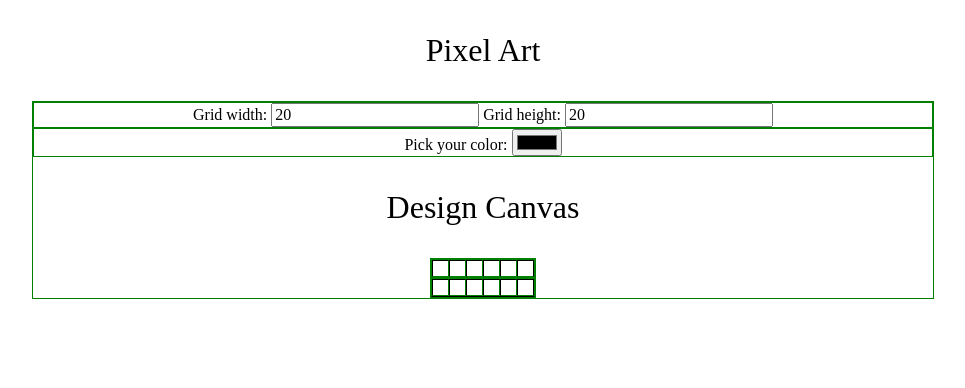
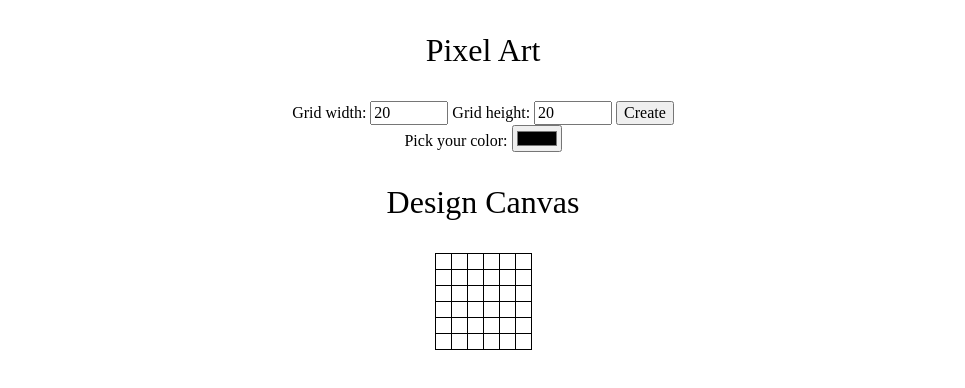
Before and after one commit to godszerg86/_MyPixel, a plain HTML site: page index.html in a window 1280 px wide. Shown: the whole page, without its empty margins (157-1122 px from the left). Drawn offline with Linux system fonts and the light colour scheme.

Commit message:
final project

```diff
--- a/index.html
+++ b/index.html
@@ -1,6 +1,5 @@
 <!DOCTYPE html>
 <html>
-
 <head>
     <meta charset="utf-8" />
     <meta http-equiv="X-UA-Compatible" content="IE=edge">
@@ -8,18 +7,17 @@
     <meta name="viewport" content="width=device-width, initial-scale=1">
     <link rel="stylesheet" href="normalize.css">
     <link rel="stylesheet" type="text/css" media="screen" href="main.css" />
-    <script src="main.js"></script>
 </head>
-
 <body>
     <p class="pixel-art-header">Pixel Art</p>
     <div class="main-container">
         <div class="grid-builder">
             <form action="">
                 <span>Grid width:</span>
-                <input type="number" value="20" name="gridWidth">
+                <input type="number" value="20" id="gridWidth" class="input-style">
                 <span>Grid height:</span>
-                <input type="number" value="20" name="gridHeight">
+                <input type="number" value="20" id="gridHeight" class="input-style">
+                <input type="button" value="Create" id="createButton">
             </form>
         </div>
         <div class="color-picker">
@@ -28,6 +26,38 @@
         </div>
         <p class="table-name">Design Canvas</p>
         <div class="grid-container">
+            <div class="grid-row">
+                <div class="grid-cell"></div>
+                <div class="grid-cell"></div>
+                <div class="grid-cell"></div>
+                <div class="grid-cell"></div>
+                <div class="grid-cell"></div>
+                <div class="grid-cell cell-last"></div>
+            </div>
+            <div class="grid-row">
+                <div class="grid-cell"></div>
+                <div class="grid-cell"></div>
+                <div class="grid-cell"></div>
+                <div class="grid-cell"></div>
+                <div class="grid-cell"></div>
+                <div class="grid-cell cell-last"></div>
+            </div>
+            <div class="grid-row">
+                <div class="grid-cell"></div>
+                <div class="grid-cell"></div>
+                <div class="grid-cell"></div>
+                <div class="grid-cell"></div>
+                <div class="grid-cell"></div>
+                <div class="grid-cell cell-last"></div>
+            </div>
+            <div class="grid-row">
+                <div class="grid-cell"></div>
+                <div class="grid-cell"></div>
+                <div class="grid-cell"></div>
+                <div class="grid-cell"></div>
+                <div class="grid-cell"></div>
+                <div class="grid-cell cell-last"></div>
+            </div>
             <div class="grid-row">
                 <div class="grid-cell"></div>
                 <div class="grid-cell"></div>
@@ -45,10 +75,9 @@
                 <div class="grid-cell cell-last"></div>
             </div>
         </div>
-
-
     </div>
     </div>
+    <script src="main.js"></script>
 </body>
 
 </html>
--- a/main.css
+++ b/main.css
@@ -1,6 +1,4 @@
-div {
-    border: 1px solid green;
-}
+
 
 body {
     text-align: center;
@@ -15,10 +13,13 @@ p {
     flex-wrap: wrap;
     justify-content: space-around;
     align-items: center;
-    width: 900px;
+    width: 100%;
     margin: 0 auto;
 }
 
+.input-style{
+    width: 70px;
+}
 .grid-builder {
     width: 100%;
 }
@@ -39,6 +40,14 @@ p {
     margin-right: 0px;
     margin-left: 0px;
 }
+.grid-row{
+    margin: 0 auto;
+    min-width: 12px;
+
+    display: flex;
+    justify-content: center;
+
+}
 
 .cell-last{
     border-right: 1px solid black;
@@ -47,11 +56,3 @@ p {
 .row-last{
     border-bottom: 1px solid black;
 }
-.grid-row{
-    margin: 0 auto;
-    min-width: 12px;
-
-    display: flex;
-    justify-content: center;
-
-}
--- a/main.js
+++ b/main.js
@@ -0,0 +1,35 @@
+let gridContainer = document.querySelector(".grid-container");
+gridContainer.addEventListener("click", colorize, false);
+
+function colorize(element) {
+  if (element.target.className === "grid-cell" || element.target.className === "grid-cell cell-last") {
+    element.target.style.backgroundColor = document.querySelector("#myColorId").value;
+  }
+}
+
+document.querySelector('#createButton').addEventListener("click", creator, false);
+
+function creator() {
+  let widthField = document.querySelector("#gridWidth");
+  let heightField = document.querySelector("#gridHeight");
+
+  let gridCell = document.createElement('div');
+  gridCell.setAttribute('class', 'grid-cell');
+
+  let gridRow = document.createElement('div');
+  gridRow.setAttribute('class', 'grid-row');
+
+  gridContainer.innerHTML = "";
+
+  for (let i = 0; i < widthField.value; i++) {
+    gridRow.appendChild(gridCell.cloneNode());
+  }
+
+  gridRow.lastChild.setAttribute('class', 'grid-cell cell-last');
+
+  for (let i = 0; i < heightField.value; i++) {
+    gridContainer.appendChild(gridRow.cloneNode(true));
+  }
+
+  gridContainer.lastChild.setAttribute('class', 'grid-row row-last');
+}
```
